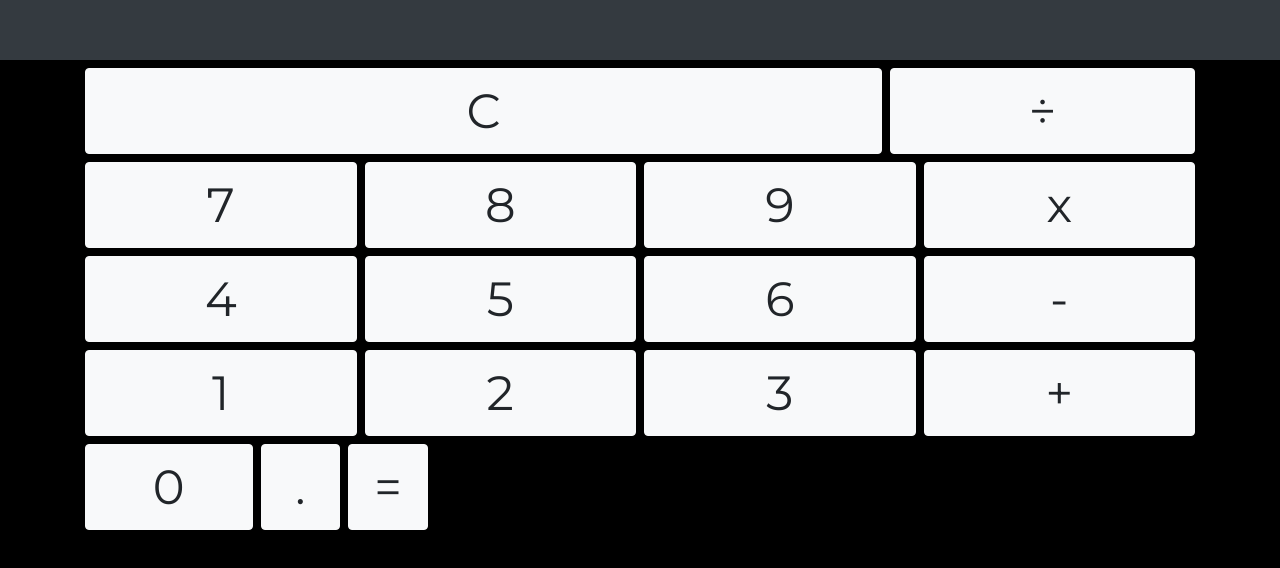
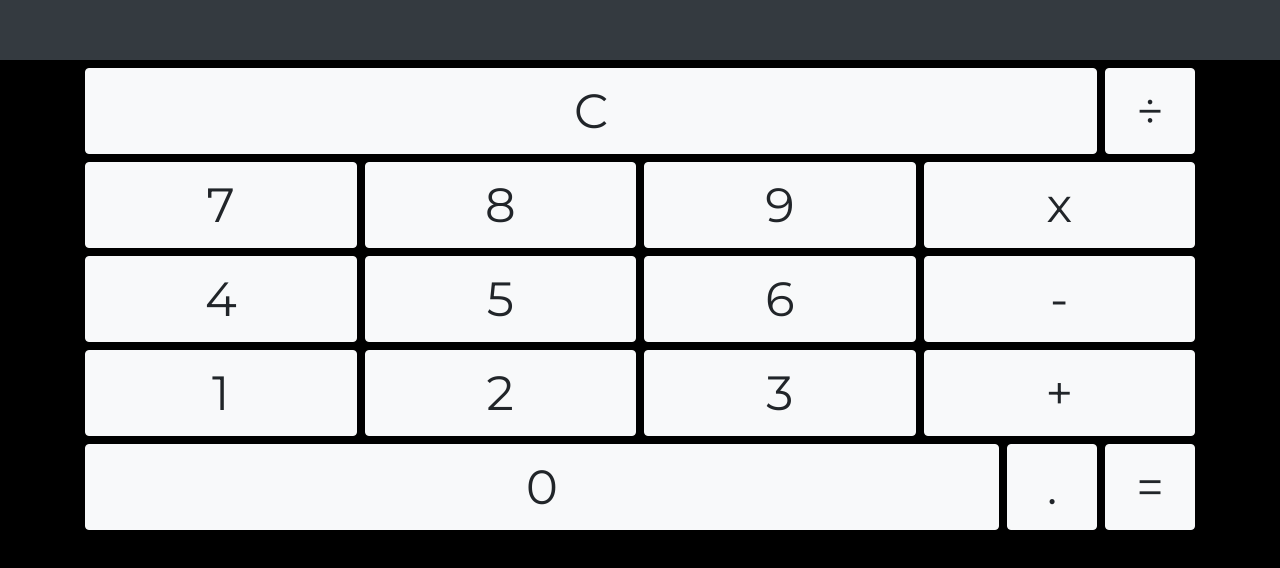
Before and after one commit to rayhanw/react-calculator, a React (Create React App) app: page / in a window 1280 px wide. Shown: the top 568 px of the page. Built offline with nearby package versions, Linux system fonts and the light colour scheme.

Commit message:
grid to flexbox

```diff
--- a/src/components/ButtonPanel.css
+++ b/src/components/ButtonPanel.css
@@ -4,20 +4,35 @@
   grid-gap: 8px;
 }
 
+/* Top buttons */
 .button-panel-top {
-  display: grid;
-  grid-template-columns: 254.5px auto;
-  grid-gap: 8px;
+  display: flex;
 }
 
-.button-panel-bottom {
-  display: grid;
-  grid-template-columns: 167.5px 79.75px 79.75px;
-  grid-gap: 8px;
+.button-panel-top button:first-of-type {
+  flex: 1 0 auto;
 }
 
-@media only screen and (min-width: 992px) {
-  .button-panel-top {
-    grid-template-columns: auto 305px;
-  }
+.button-panel-top button:last-of-type {
+  width: 90px;
+  margin-left: 8px;
 }
+
+/* Bottom buttons */
+.button-panel-bottom {
+  display: flex;
+}
+
+.button-panel-bottom button:nth-of-type(1) {
+  flex: 1 0 auto;
+  margin-right: 8px;
+}
+
+.button-panel-bottom button:nth-of-type(2) {
+  margin-right: 8px;
+}
+
+.button-panel-bottom button:nth-of-type(2),
+.button-panel-bottom button:nth-of-type(3) {
+  width: 90px;
+}
```
